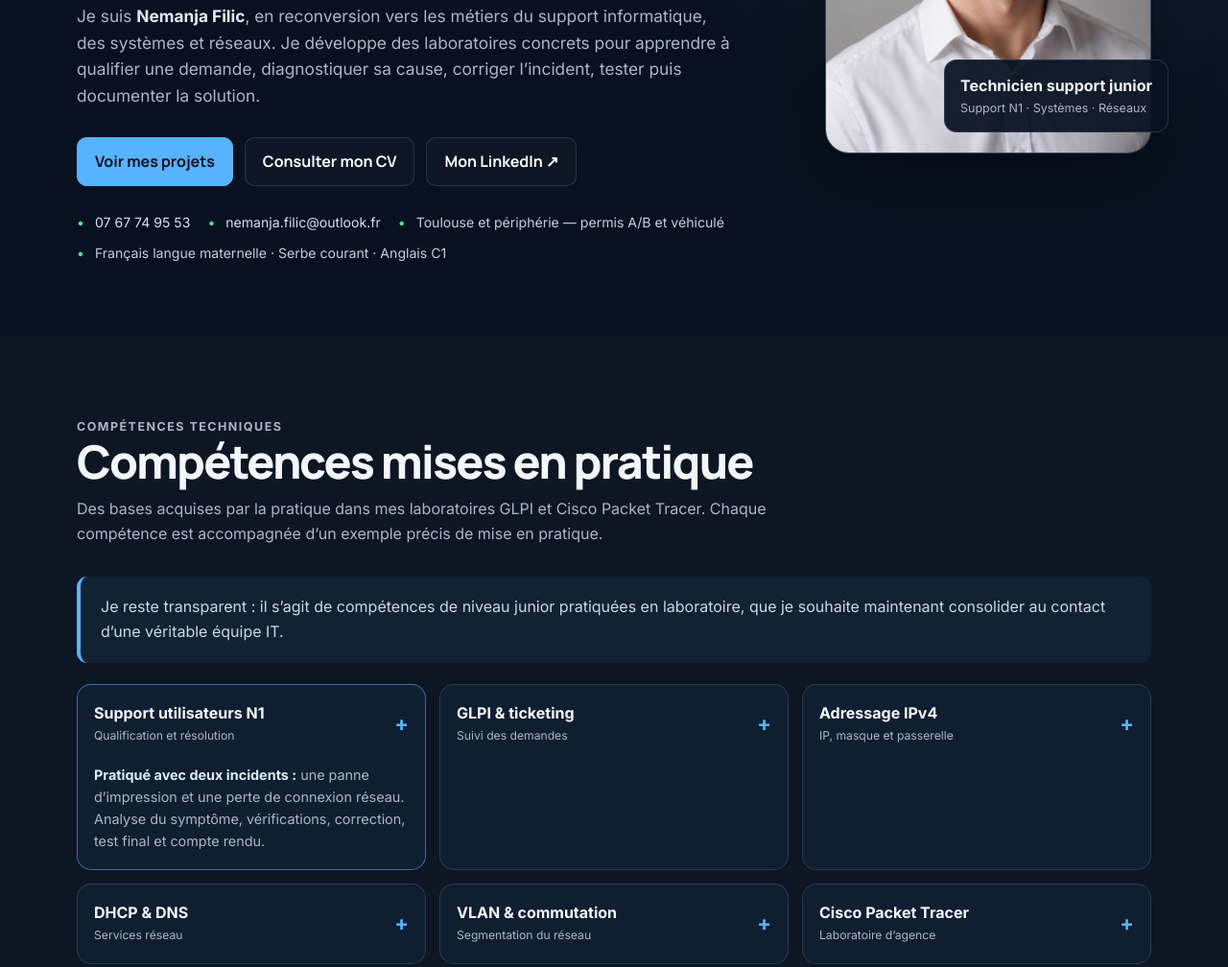
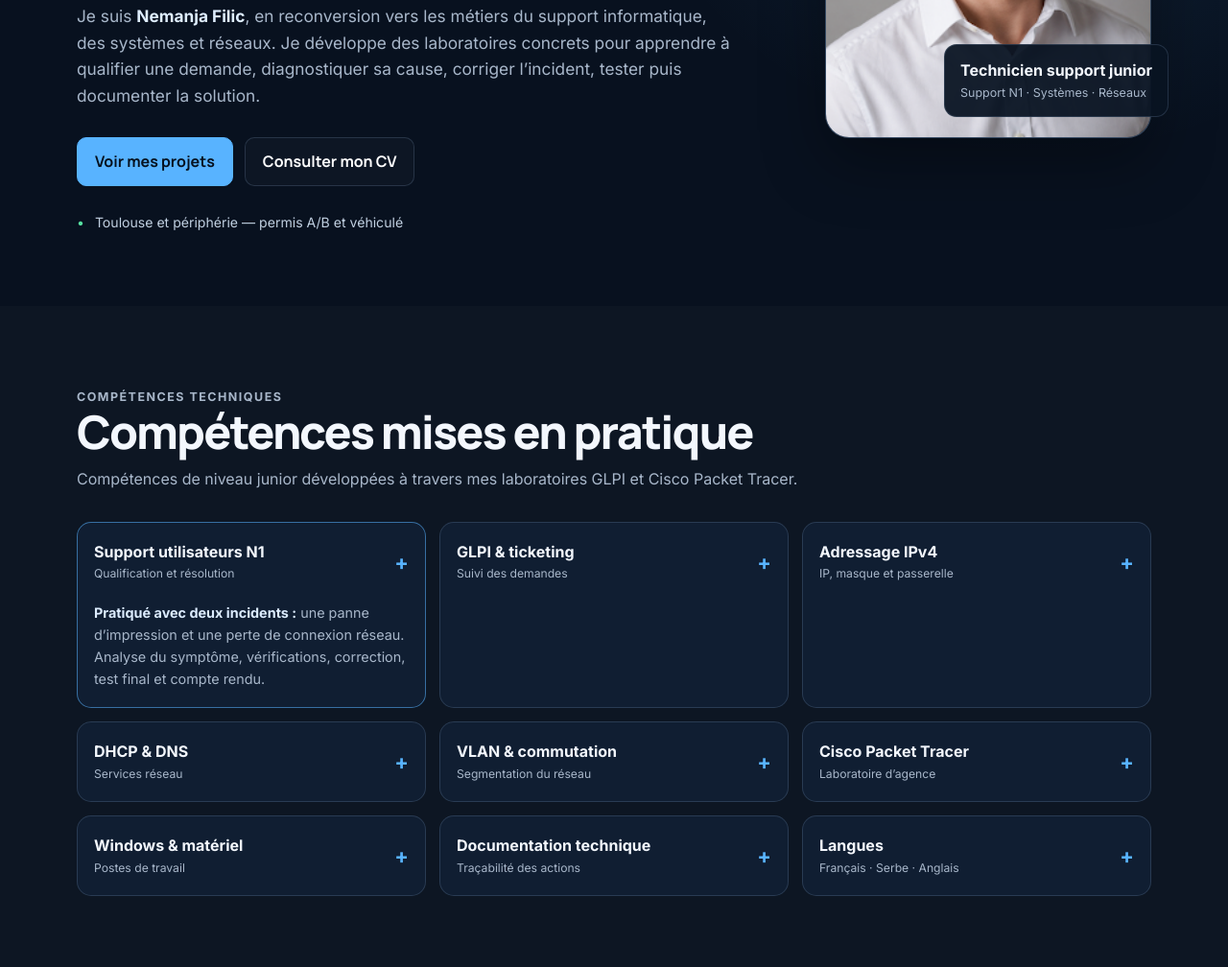
Before and after one commit to nemanjafilic/portfolio-it, a plain HTML site: page index.html in a window 1280 px wide. Shown: the part 517-1525 px from the top of the page at 96% size. Drawn offline with Linux system fonts and the light colour scheme.

Commit message:
Update index.html

```diff
--- a/index.html
+++ b/index.html
@@ -296,16 +296,6 @@
       color: var(--green);
     }
 
-    .hero-info a {
-      color: #cfe4fa;
-      text-decoration: none;
-    }
-
-    .hero-info a:hover {
-      color: var(--blue);
-      text-decoration: underline;
-    }
-
     .photo-card {
       position: relative;
       width: min(100%, 340px);
@@ -344,15 +334,6 @@
     }
 
     /* Compétences */
-
-    .skill-note {
-      margin-bottom: 22px;
-      padding: 19px 21px;
-      border-left: 4px solid var(--blue);
-      border-radius: 11px;
-      color: #c8d8e9;
-      background: rgba(88, 179, 255, 0.07);
-    }
 
     .skills-grid {
       display: grid;
@@ -852,36 +833,11 @@
           >
             Consulter mon CV
           </a>
-
-          <a
-            class="button secondary"
-            href="https://www.linkedin.com/in/nemanjafilic"
-            target="_blank"
-            rel="noopener noreferrer"
-          >
-            Mon LinkedIn ↗
-          </a>
         </div>
 
         <ul class="hero-info">
           <li>
-            <a href="tel:+33767749553">
-              07 67 74 95 53
-            </a>
-          </li>
-
-          <li>
-            <a href="mailto:nemanja.filic@outlook.fr">
-              nemanja.filic@outlook.fr
-            </a>
-          </li>
-
-          <li>
             Toulouse et périphérie — permis A/B et véhiculé
-          </li>
-
-          <li>
-            Français langue maternelle · Serbe courant · Anglais C1
           </li>
         </ul>
       </div>
@@ -911,16 +867,9 @@
           </h2>
 
           <p>
-            Des bases acquises par la pratique dans mes laboratoires
-            GLPI et Cisco Packet Tracer. Chaque compétence est accompagnée
-            d’un exemple précis de mise en pratique.
+            Compétences de niveau junior développées à travers mes
+            laboratoires GLPI et Cisco Packet Tracer.
           </p>
-        </div>
-
-        <div class="skill-note">
-          Je reste transparent : il s’agit de compétences de niveau junior
-          pratiquées en laboratoire, que je souhaite maintenant consolider
-          au contact d’une véritable équipe IT.
         </div>
 
         <div class="skills-grid">
@@ -1521,14 +1470,6 @@
           </div>
 
           <div class="buttons">
-            <a
-              class="button secondary"
-              href="CV-Nemanja-Filic.pdf"
-              target="_blank"
-            >
-              Consulter mon CV
-            </a>
-
             <a
               class="button primary"
               href="https://www.linkedin.com/in/nemanjafilic"
```
